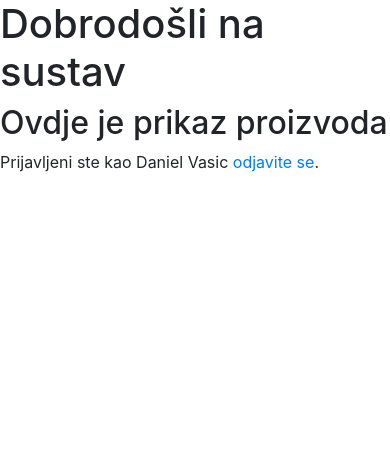
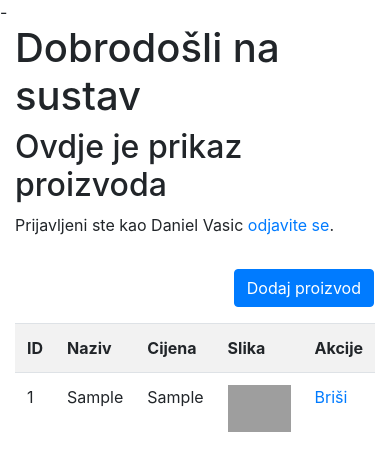
Before and after one commit to danielvasic/FPMOZ-PZI-Orasje, a PHP site: page / in a window 390 px wide. Shown: the top 471 px of the page. Run offline with PHP 8.4, Linux system fonts and the light colour scheme; the visitor is signed in with stand-in values (Sample User, id 1); data comes from the database, SQL or seed files in the repository; tables that the repository leaves empty or names only in its code hold one stand-in row (values such as "Sample post"); grey boxes are pictures that could not be loaded.

Commit message:
VJežbe 31.01.2019.

```diff
--- a/controller/login.php
+++ b/controller/login.php
@@ -1,5 +1,4 @@
 <?php
-session_start();
 function index ($data=array()) {
     load_view('login', $data);
 }
--- a/controller/products.php
+++ b/controller/products.php
@@ -1,5 +1,26 @@
 <?php
 
+include ("model/proizvodi.php");
+
+
 function index($data) {
+    $data['proizvodi'] = daj_sve_proizvode($data);
     load_view('products', $data);
 }
+
+
+function add ($data) {
+    $data['naziv'] = $_POST['naziv'];
+    $data['cijena'] = $_POST['cijena'];
+    $slika_lokacija = $_FILES['slika']['tmp_name'];
+    $data['slika'] = "uploads/".$_FILES['slika']['name'];
+    move_uploaded_file($slika_lokacija, $data['slika']);
+    dodaj_proizvod($data);
+    header("Location:index.php");
+}
+
+function delete ($data) {
+    $data['id'] = $_GET['id'];
+    pobrisi_proizvod($data);
+    header("Location:index.php");
+}
--- a/index.php
+++ b/index.php
@@ -1,5 +1,11 @@
 <?php
 session_start();
+
+ini_set('display_errors', 1);
+ini_set('display_startup_errors', 1);
+error_reporting(E_ALL);
+
+
 include ("model/db.php");
 include ("model/korisnik.php");
 
--- /dev/null
+++ b/model/proizvodi.php
@@ -0,0 +1,36 @@
+<?php
+
+function dodaj_proizvod ($data) {
+    $dbc = $data['dbc'];
+
+    $naziv = $data['naziv'];
+    $cijena = $data['cijena'];
+    $slika = $data['slika'];
+
+    $sql = "INSERT INTO proizvod VALUES (null, '$naziv', $cijena, '$slika')";
+
+    return mysqli_query ($dbc, $sql);
+}
+
+function daj_sve_proizvode ($data) {
+    $results = array ();
+    $result = mysqli_query ($data['dbc'], "SELECT * FROM proizvod");
+    while ($row = mysqli_fetch_assoc($result)) {
+        array_push($results, $row);
+    }
+    return $results;
+}
+
+function daj_proizvod ($data) {
+    $id = $data['id'];
+    $sql = "SELECT * FROM proizvod WHERE id=$id";
+    return mysqli_fetch_assoc(mysqli_query ($data['dbc'], $sql));
+}
+
+function pobrisi_proizvod ($data) {
+    $id = $data['id'];
+    $proizvod = daj_proizvod($data);
+    if (file_exists($proizvod['slika'])) unlink($proizvod['slika']);
+    $sql = "DELETE FROM proizvod WHERE id=$id";
+    return mysqli_query ($data['dbc'], $sql);
+}
--- a/view/products.php
+++ b/view/products.php
@@ -1,5 +1,67 @@
-<h1 onclick="alert('kliknuli ste na dobrodosli');">Dobrodošli na sustav</h1>
-<h2>Ovdje je prikaz proizvoda</h2>
-<p>Prijavljeni ste kao <?php print($korisnik['ime']); ?> <?php print($korisnik['prezime']); ?>
-<a href="index.php?controller=login&action=logout">odjavite se</a>.
-</p>
+-<div class="container">
+    <div class="row">
+        <div class="col-md-12">
+            <h1 onclick="alert('kliknuli ste na dobrodosli');">Dobrodošli na sustav</h1>
+            <h2>Ovdje je prikaz proizvoda</h2>
+            <p>Prijavljeni ste kao
+                <?php print($korisnik['ime']); ?>
+                <?php print($korisnik['prezime']); ?>
+                <a href="index.php?controller=login&action=logout">odjavite se</a>.
+            </p>
+        </div>
+    </div>
+    <div class="row">
+        <div class="col-md-12 p-3">
+            <button id="prikaz_forme" class="btn btn-primary float-right">Dodaj proizvod</button>
+        </div>
+    </div>
+    <div class="row" id="forma" style="display:none">
+        <div class="col-md-12">
+            <form enctype="multipart/form-data" method="POST" action="index.php?controller=products&action=add">
+                <div class="form-group">
+                    <label for="naziv">Unesite naziv proizvoda</label>
+                    <input type="text" name="naziv"  class="form-control" placeholder="Naziv proizvoda">
+                </div>
+
+                <div class="form-group">
+                    <label for="naziv">Unesite cijenu proizvoda</label>
+                    <input type="text" name="cijena"  class="form-control" placeholder="Cijena proizvoda">
+                </div>
+
+                <div class="form-group">
+                    <label for="naziv">Odaberite sliku</label>
+                    <div class="custom-file">
+                        <input type="file" class="custom-file-input" name="slika">
+                        <label class="custom-file-label" for="slika">Odaberite sliku proizvoda</label>
+                    </div>
+                </div>
+
+                <button type="submit" class="btn btn-primary">Submit</button>
+            </form>
+        </div>
+    </div>
+    <?php if (count($proizvodi) >0): ?>
+    <div class="row">
+        <div class="col-md-12">
+          <table class="table table-striped">
+                <tr>
+                    <th>ID</th>
+                    <th>Naziv</th>
+                    <th>Cijena</th>
+                    <th>Slika</th>
+                    <th>Akcije</th>
+                </tr>
+                <?php foreach($proizvodi as $key => $value): ?>
+                    <tr>
+                        <td><?php echo($value['id']); ?></td>
+                        <td><?php echo($value['naziv']); ?></td>
+                        <td><?php echo($value['cijena']); ?></td>
+                        <td><img class="img-fluid" src="<?php echo($value['slika']); ?>" /></td>
+                        <td><a href="index.php?controller=products&action=delete&id=<?php echo($value['id']); ?>">Briši</a></a></td>
+                    </tr>
+                <?php endforeach ?>
+            </table>
+        </div>
+    </div>
+    <?php endif; ?>
+</div>
--- a/view/static/footer.php
+++ b/view/static/footer.php
@@ -3,5 +3,13 @@
     <script src="https://code.jquery.com/jquery-3.3.1.slim.min.js" integrity="sha384-q8i/X+965DzO0rT7abK41JStQIAqVgRVzpbzo5smXKp4YfRvH+8abtTE1Pi6jizo" crossorigin="anonymous"></script>
     <script src="https://cdnjs.cloudflare.com/ajax/libs/popper.js/1.14.3/umd/popper.min.js" integrity="sha384-ZMP7rVo3mIykV+2+9J3UJ46jBk0WLaUAdn689aCwoqbBJiSnjAK/l8WvCWPIPm49" crossorigin="anonymous"></script>
     <script src="https://stackpath.bootstrapcdn.com/bootstrap/4.1.3/js/bootstrap.min.js" integrity="sha384-ChfqqxuZUCnJSK3+MXmPNIyE6ZbWh2IMqE241rYiqJxyMiZ6OW/JmZQ5stwEULTy" crossorigin="anonymous"></script>
+    <script type="text/javascript">
+      $(document).ready(function (e) {
+        $("#prikaz_forme").click(function (evt) {
+          $("#forma").toggle();
+        });
+      });
+    </script>
+
   </body>
 </html>
```
Also changed, not shown: uploads/python.png (added).
